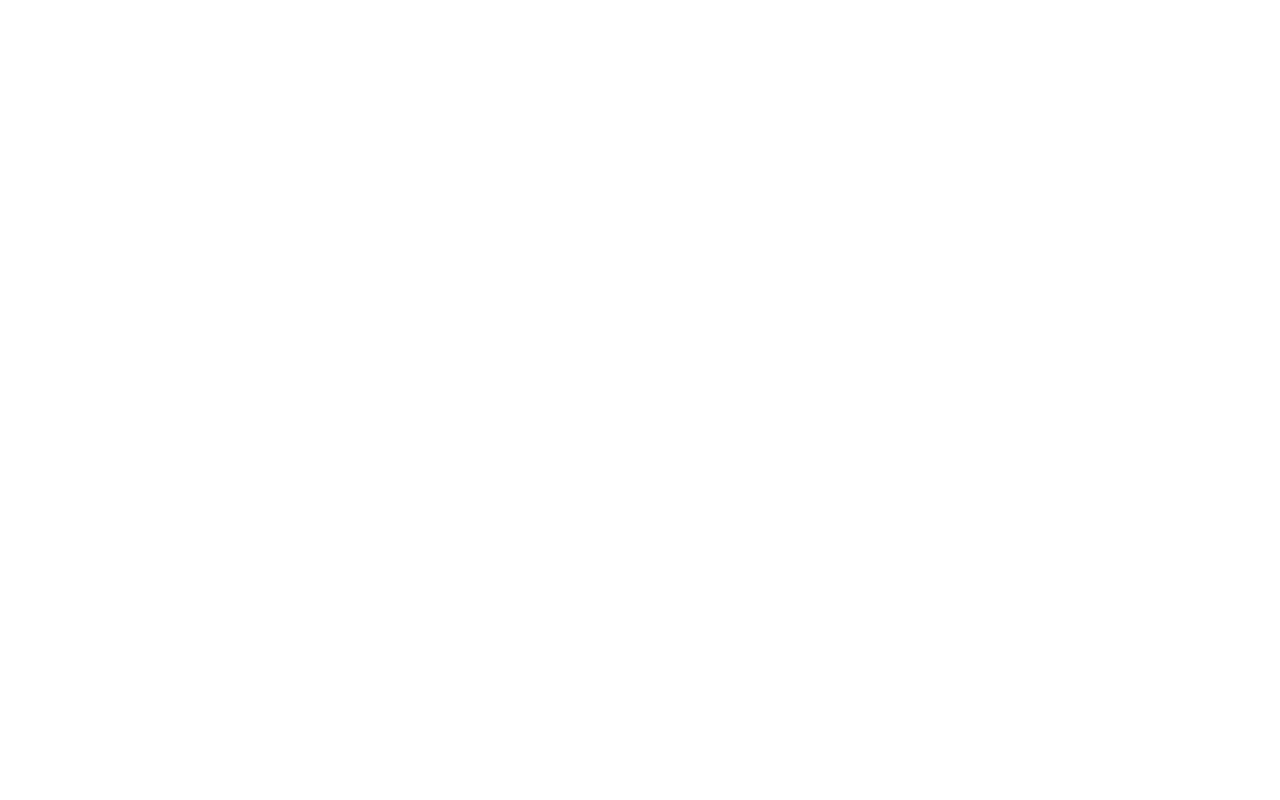
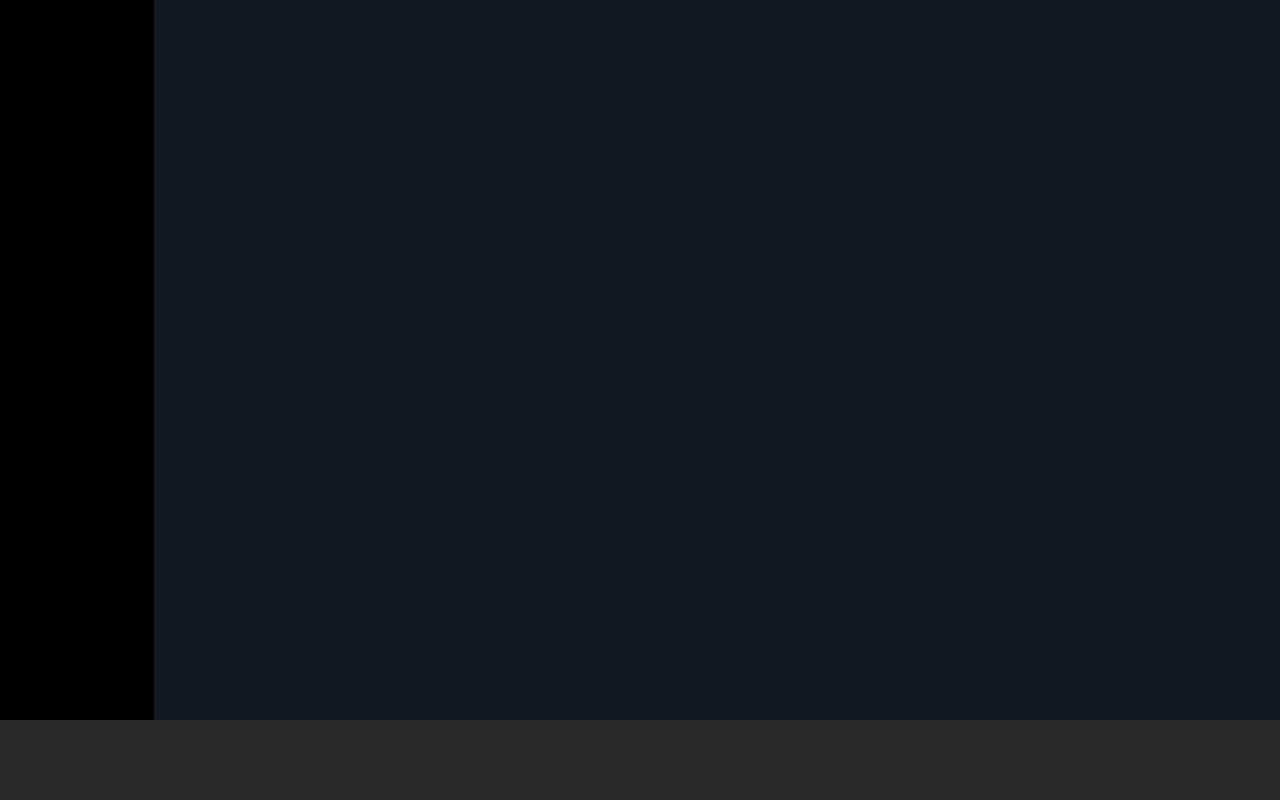
Before and after one commit to stefanofilippini/html-css-spotifyweb, a plain HTML site: page index.html in a window 1280 px wide. Drawn offline with Linux system fonts and the light colour scheme.

Commit message:
First separation

```diff
--- a/index.html
+++ b/index.html
@@ -11,6 +11,16 @@
     <link href="https://fonts.googleapis.com/css2?family=Montserrat:wght@100;200;300;400;500;600;700;800;900&display=swap" rel="stylesheet">
 </head>
 <body>
+    <aside>
 
+    </aside>
+
+    <main>
+
+    </main>
+
+    <footer>
+
+    </footer>
 </body>
 </html>
--- a/style.css
+++ b/style.css
@@ -4,3 +4,27 @@
     box-sizing: border-box;
     font-family: 'Montserrat', sans-serif;
 }
+
+aside {
+    position: fixed;
+    background-color: black;
+    width: 12%;
+    height: 100%;
+    z-index: 1;
+}
+
+main {
+    position: fixed;
+    background-color: #141921;
+    width: 100%;
+    height: 100%;
+}
+
+footer {
+    position: fixed;
+    background-color: #282828;
+    width: 100%;
+    height: 10%;
+    bottom: 0;
+    z-index: 2;
+}
```
